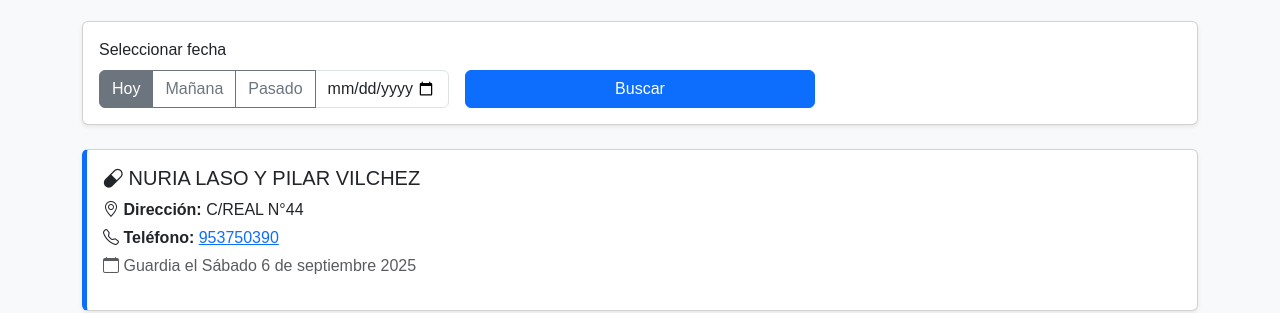
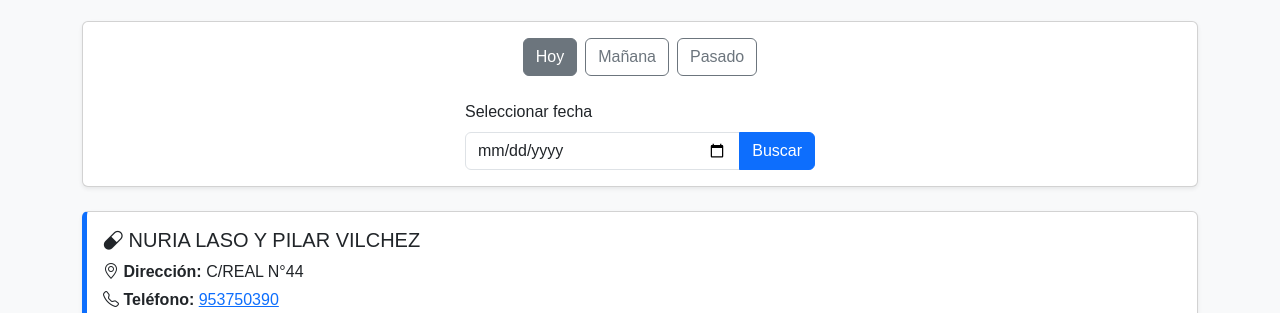
Before and after one commit to rgarcial1983/farmacia-guardia, a plain HTML site: page index.html in a window 1280 px wide. Shown: the part 137-450 px from the top of the page. Drawn offline with nearby package versions, Linux system fonts and the light colour scheme.

Commit message:
Reorganizar filtros en index.html: agrupar botones de selección de fecha y mejorar la disposición del input de fecha

```diff
--- a/index.html
+++ b/index.html
@@ -25,17 +25,19 @@
     <!-- Filtros -->
     <div class="card p-3 shadow-sm mb-4">
       <div class="row g-3">
-        <div class="col-md-4">
+        <!-- Botones Hoy, Mañana, Pasado en una fila -->
+        <div class="col-12 mb-2 d-flex justify-content-center">
+          <button class="btn btn-outline-secondary me-2 active" type="button" id="hoyBtn">Hoy</button>
+          <button class="btn btn-outline-secondary me-2" type="button" id="mananaBtn">Mañana</button>
+          <button class="btn btn-outline-secondary" type="button" id="pasadoBtn">Pasado</button>
+        </div>
+        <!-- Input de fecha en una fila inferior -->
+        <div class="col-md-4 offset-md-4">
           <label for="fechaInput" class="form-label">Seleccionar fecha</label>
           <div class="input-group">
-            <button class="btn btn-outline-secondary active" type="button" id="hoyBtn">Hoy</button>
-            <button class="btn btn-outline-secondary" type="button" id="mananaBtn">Mañana</button>
-            <button class="btn btn-outline-secondary" type="button" id="pasadoBtn">Pasado</button>
-            <input type="date" id="fechaInput" class="form-control"  placeholder="Seleccionar fecha">
+            <input type="date" id="fechaInput" class="form-control">
+            <button class="btn btn-primary" id="buscarBtn">Buscar</button>
           </div>
-        </div>
-        <div class="col-md-4 d-flex align-items-end">
-          <button class="btn btn-primary w-100" id="buscarBtn">Buscar</button>
         </div>
       </div>
     </div>
```
